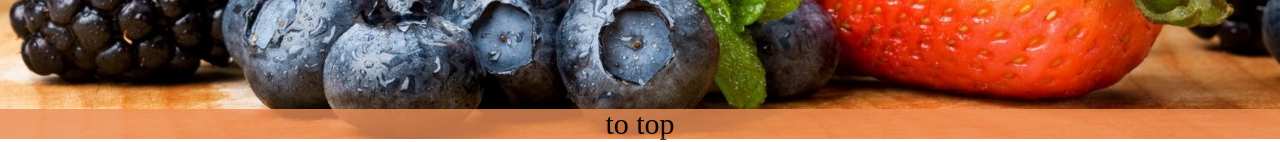
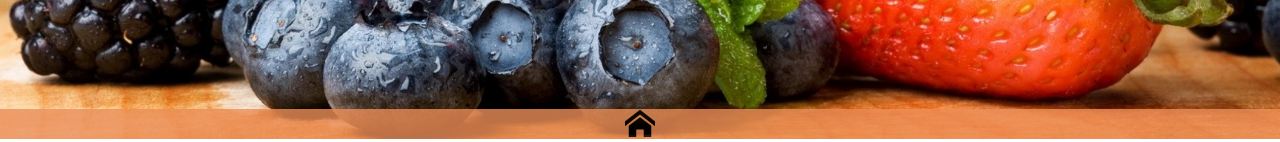
Before and after one commit to GeorgeGo/CorNoGopia, a Flask app: page /main in a window 1280 px wide. Shown: the part 661-803 px from the top of the page. Run offline with Flask 2, Linux system fonts and the light colour scheme; some libraries are stand-ins or nearby versions; some web fonts are replaced.

Commit message:
feat: your butthole

```diff
--- a/static/js/app.js
+++ b/static/js/app.js
@@ -13,7 +13,7 @@ function Recipe(recipeObject) {
 	this.state = 0; // 0 is picture; 1 is card
 	this.flipper = function(){
 		if (this.className === 'recipeDiv') {
-			cardToggleOff();
+			// cardToggleOff();
 			$(this).empty();
 			$(this).addClass('recipe-card');
 			$(this).removeClass('recipeDiv');
@@ -68,7 +68,7 @@ function Recipe(recipeObject) {
 			var that = this;
 			function flipper() {
 				if (that.className === 'recipeDiv') {
-					cardToggleOff();
+					// cardToggleOff();
 					$(that).empty();
 					$(that).addClass('recipe-card');
 					$(that).removeClass('recipeDiv');
@@ -117,12 +117,13 @@ function Recipe(recipeObject) {
 							'rId': self.recipe_id
 						},
 						beforeSend: function() {
-							let img = $('<img src="static/images/ajax-loader.gif"/>');
+							let img = $('<span class="icon-spinner2 spinner"></span>');
 							img.css({'position': 'absolute',
 								'margin-left': '50%',
 								'left': '-50px',
 								'margin-top': '150px',
 								'width': '100px',
+								'font-size':'100px',
 								'height': '100px'});
 							$(that).append(img);
 						},
--- a/static/js/card.js
+++ b/static/js/card.js
@@ -3,13 +3,13 @@
 // 		$('.recipeDiv').setAttribute('class', 'recipeCar')
 // 	})
 // }
-console.log($('.recipe-card').length);
-
-function cardToggleOff() {
-	console.log('started');
-	if ($('.recipe-card').length > 0) {
-		console.log('ok it should flip now');
-		Recipe.flipper();
-	};
-};
-	cardToggleOff();
+// console.log($('.recipe-card').length);
+//
+// function cardToggleOff() {
+// 	console.log('started');
+// 	if ($('.recipe-card').length > 0) {
+// 		console.log('ok it should flip now');
+// 		Recipe.flipper();
+// 	};
+// };
+// 	cardToggleOff();
--- a/static/vendors/iconfonts/style.css
+++ b/static/vendors/iconfonts/style.css
@@ -1,10 +1,10 @@
 @font-face {
     font-family: 'icomoon';
-    src:    url('../vendors/iconfonts/fonts/icomoon.eot?2uqu9t');
-    src:    url('../vendors/iconfonts/fonts/icomoon.eot?2uqu9t#iefix') format('embedded-opentype'),
-        url('../vendors/iconfonts/fonts/icomoon.ttf?2uqu9t') format('truetype'),
-        url('../vendors/iconfonts/fonts/icomoon.woff?2uqu9t') format('woff'),
-        url('../vendors/iconfonts/fonts/icomoon.svg?2uqu9t#icomoon') format('svg');
+    src:    url('/vendors/iconfonts/fonts/icomoon.eot?2uqu9t');
+    src:    url('/vendors/iconfonts/fonts/icomoon.eot?2uqu9t#iefix') format('embedded-opentype'),
+        url('/vendors/iconfonts/fonts/icomoon.ttf?2uqu9t') format('truetype'),
+        url('/vendors/iconfonts/fonts/icomoon.woff?2uqu9t') format('woff'),
+        url('/vendors/iconfonts/fonts/icomoon.svg?2uqu9t#icomoon') format('svg');
     font-weight: normal;
     font-style: normal;
 }
--- a/templates/index.html
+++ b/templates/index.html
@@ -8,7 +8,7 @@
 	<link rel="stylesheet" href="/css/main.css" media="screen" charset="utf-8">
 	<link rel="stylesheet" href="/css/module.css" media="screen" charset="utf-8">
 	<link rel="shortcut icon" href="/images/favicon.ico">
-	<link rel="stylesheet " href="/static/vendors/iconfonts/fonts/style.css">
+	<link rel="stylesheet " href="/vendors/iconfonts/style.css">
 	<title>Cornucopia</title>
 </head>
 
@@ -42,8 +42,7 @@
 		</div>
 		<div id="recipeDivHolder" class=""></div>
 		<div class='to-top-button'>
-			<li class="bottom-bar-element icon-home">to top</li>
-			<span class="icon-home"></span>
+			<li class="bottom-bar-element icon-home"></li>
 		</div>
 
 	</div>
```
Also changed, not shown: 1 other file.
